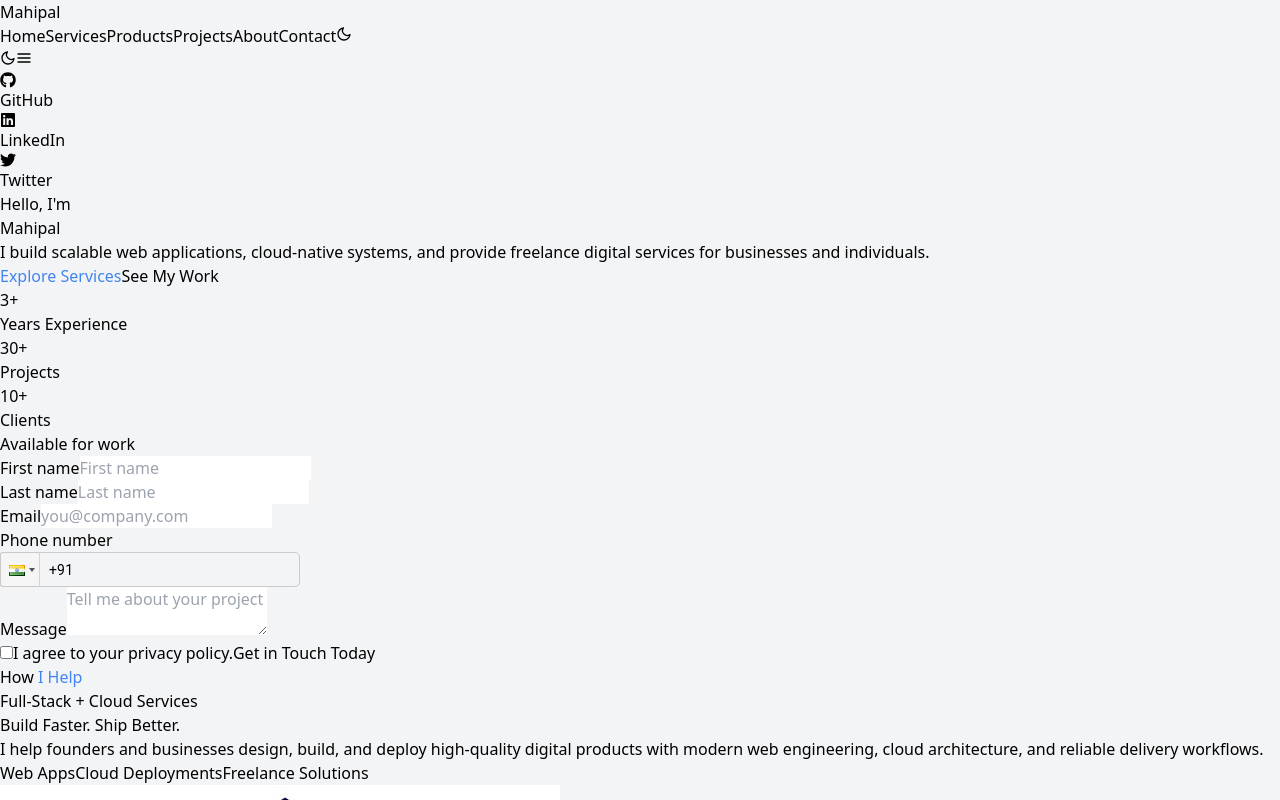
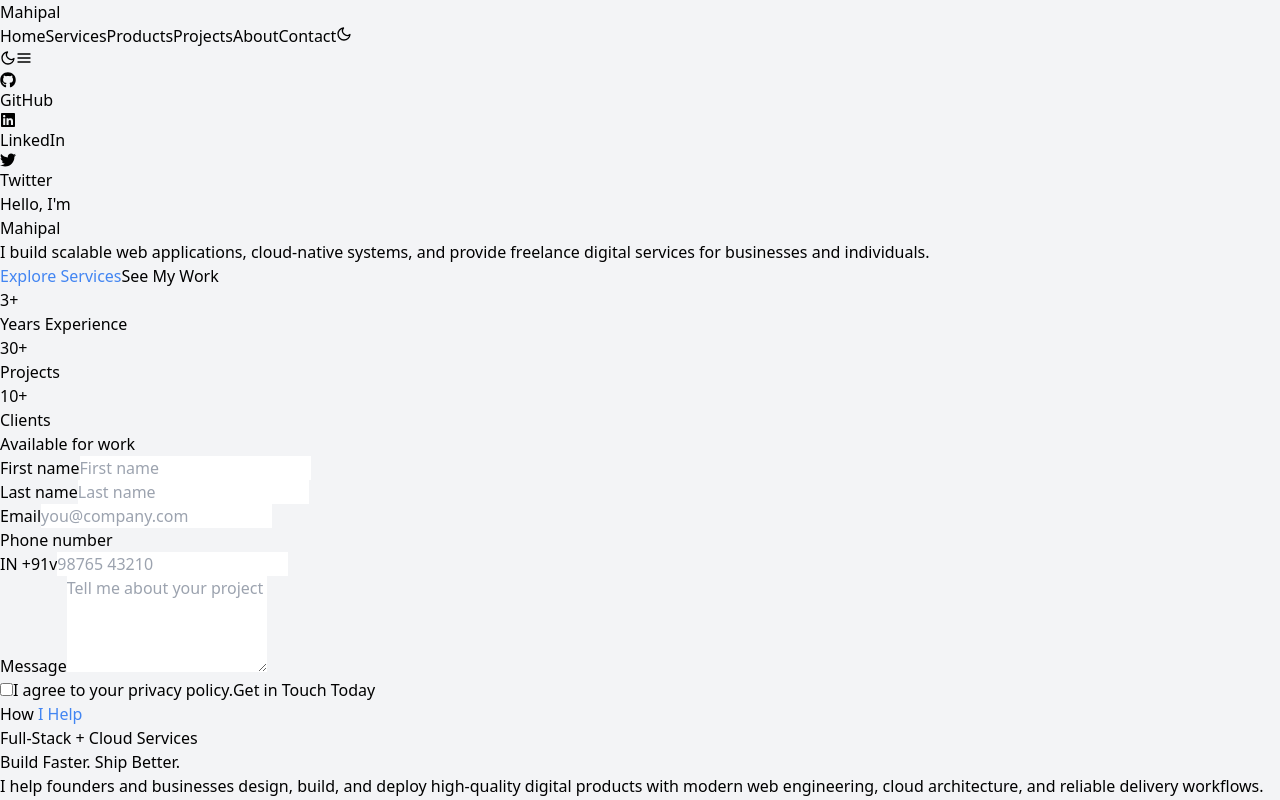
Before and after one commit to Guglothmahipal/portfolio-frontend, a React (Vite) app: page / in a window 1280 px wide. Shown: the top 800 px of the page. Built offline with nearby package versions, Linux system fonts and the light colour scheme.

Commit message:
changes made in home page form

```diff
--- a/src/pages/Home.tsx
+++ b/src/pages/Home.tsx
@@ -2,8 +2,6 @@ import { motion } from "framer-motion";
 import { Link, useNavigate } from "react-router-dom";
 import webDevImage from "../assets/webdev.jpg";
 import { useMemo, useState } from "react";
-import PhoneInput from "react-phone-input-2";
-import "react-phone-input-2/lib/style.css";
 
 import {
   FaCode,
@@ -25,13 +23,40 @@ const Home = () => {
 
   const [phoneDialCode, setPhoneDialCode] = useState("91");
   const [phoneInputValue, setPhoneInputValue] = useState("");
-  const [phoneCountry, setPhoneCountry] = useState("in");
+  const [phoneCountry, setPhoneCountry] = useState("IN");
+  const [isCountryOpen, setIsCountryOpen] = useState(false);
+
+  const phoneCountries = [
+    { iso: "IN", name: "India", dialCode: "91" },
+    { iso: "US", name: "United States", dialCode: "1" },
+    { iso: "GB", name: "United Kingdom", dialCode: "44" },
+    { iso: "CA", name: "Canada", dialCode: "1" },
+    { iso: "DE", name: "Germany", dialCode: "49" },
+    { iso: "FR", name: "France", dialCode: "33" },
+    { iso: "IT", name: "Italy", dialCode: "39" },
+    { iso: "ES", name: "Spain", dialCode: "34" },
+    { iso: "NL", name: "Netherlands", dialCode: "31" },
+    { iso: "SE", name: "Sweden", dialCode: "46" },
+    { iso: "CH", name: "Switzerland", dialCode: "41" },
+    { iso: "AE", name: "United Arab Emirates", dialCode: "971" },
+    { iso: "SA", name: "Saudi Arabia", dialCode: "966" },
+    { iso: "SG", name: "Singapore", dialCode: "65" },
+    { iso: "MY", name: "Malaysia", dialCode: "60" },
+    { iso: "JP", name: "Japan", dialCode: "81" },
+    { iso: "KR", name: "South Korea", dialCode: "82" },
+    { iso: "AU", name: "Australia", dialCode: "61" },
+    { iso: "NZ", name: "New Zealand", dialCode: "64" },
+    { iso: "ZA", name: "South Africa", dialCode: "27" },
+    { iso: "BR", name: "Brazil", dialCode: "55" },
+  ];
+
+  const selectedPhoneCountry =
+    phoneCountries.find((item) => item.iso === phoneCountry) ?? phoneCountries[0];
 
   const isPhoneValid = useMemo(() => {
     const digits = phoneInputValue.replace(/\D/g, "");
-    const localDigits = digits.slice(phoneDialCode.length);
-    return localDigits.length >= 6;
-  }, [phoneDialCode, phoneInputValue]);
+    return digits.length >= 6;
+  }, [phoneInputValue]);
 
   const isFormValid = useMemo(
     () =>
@@ -57,6 +82,7 @@ const Home = () => {
     { name: "Tailwind CSS", color: "bg-cyan-500" },
     { name: "Framer Motion", color: "bg-pink-500" },
   ];
+
   return (
     <>      {/* ================= HERO SECTION ================= */}
       <section className="relative pt-20 pb-10 md:min-h-[calc(100vh-5.25rem)] ">
@@ -157,7 +183,7 @@ const Home = () => {
               <form
                 action="https://formsubmit.co/guglothmahipal@gmail.com"
                 method="POST"
-                className="relative space-y-3 border border-gray-300 dark:border-gray-700 rounded-2xl p-4 pt-10 md:p-5 md:pt-12 bg-white/45 dark:bg-black/10 shadow-[0_10px_30px_rgba(0,0,0,0.08)]"
+                className="relative space-y-4 border border-gray-300 dark:border-gray-700 rounded-2xl p-4 pt-10 md:p-5 md:pt-12 bg-white/45 dark:bg-black/10 shadow-[0_10px_30px_rgba(0,0,0,0.08)]"
               >
                 <div className="absolute -top-4 left-1/2 -translate-x-1/2 inline-flex items-center gap-2 rounded-full px-3 py-1.5 bg-green-50 dark:bg-green-900/20 border border-green-200 dark:border-green-700">
                   <span className="relative flex h-2.5 w-2.5">
@@ -171,11 +197,13 @@ const Home = () => {
                 <input type="hidden" name="_subject" value="New Portfolio Inquiry" />
                 <input type="hidden" name="_captcha" value="false" />
 
+
                 <div className="grid grid-cols-1 sm:grid-cols-2 gap-3">
                   <div>
                     <label className="block text-xs font-medium mb-1.5 text-gray-700 dark:text-gray-300">First name</label>
                     <input
                       name="first_name"
+                      autoComplete="given-name"
                       required
                       placeholder="First name"
                       value={formValues.firstName}
@@ -189,6 +217,7 @@ const Home = () => {
                     <label className="block text-xs font-medium mb-1.5 text-gray-700 dark:text-gray-300">Last name</label>
                     <input
                       name="last_name"
+                      autoComplete="family-name"
                       required
                       placeholder="Last name"
                       value={formValues.lastName}
@@ -204,6 +233,7 @@ const Home = () => {
                   <label className="block text-xs font-medium mb-1.5 text-gray-700 dark:text-gray-300">Email</label>
                   <input
                     name="email"
+                    autoComplete="email"
                     type="email"
                     required
                     placeholder="you@company.com"
@@ -218,49 +248,60 @@ const Home = () => {
                 <div>
                   <label className="block text-xs font-medium mb-1.5 text-gray-700 dark:text-gray-300">Phone number</label>
                   <input type="hidden" name="country_code" value={`+${phoneDialCode}`} />
-                  <input type="hidden" name="phone" value={phoneInputValue ? `+${phoneInputValue}` : ""} />
-                  <div className="phone-input-wrap">
-                    <PhoneInput
-                      country={phoneCountry}
-                      value={phoneInputValue}
-                      onChange={(value, country) => {
-                        const dialCode =
-                          typeof country === "object" &&
-                          country &&
-                          "dialCode" in country &&
-                          typeof country.dialCode === "string"
-                            ? country.dialCode
-                            : "91";
-                        const nextCountry =
-                          typeof country === "object" &&
-                          country &&
-                          "countryCode" in country &&
-                          typeof country.countryCode === "string"
-                            ? country.countryCode
-                            : "in";
-                        setPhoneDialCode(dialCode);
-                        setPhoneCountry(nextCountry);
-                        setPhoneInputValue(value);
-                        setFormValues((prev) => ({ ...prev, phone: value }));
-                      }}
-                      enableSearch
-                      disableSearchIcon
-                      countryCodeEditable={false}
-                      inputProps={{ required: true }}
-                      inputClass="!w-full !h-[42px] !rounded-xl !border !border-gray-300 dark:!border-gray-700 !bg-transparent !text-sm !pl-[72px] !pr-3 !shadow-none focus:!border-violet-400"
-                      buttonClass="!w-[58px] !rounded-l-xl !border !border-r !border-gray-300 dark:!border-gray-700 !bg-white dark:!bg-gray-900 !px-1.5"
-                      dropdownClass="!rounded-xl !border !border-gray-200 dark:!border-gray-700 !shadow-xl"
-                      searchClass="!w-full !rounded-md"
-                      containerClass="!w-full"
-                      inputStyle={{ backgroundColor: "transparent" }}
-                      buttonStyle={{ borderRight: "1px solid #d1d5db" }}
-                      dropdownStyle={{ zIndex: 9999 }}
-                    />
+                  <input
+                    type="hidden"
+                    name="phone"
+                    value={phoneInputValue ? `+${phoneDialCode} ${phoneInputValue}` : ""}
+                  />
+
+                  <div className="relative">
+                    <div className="flex items-center gap-1">
+                      <button
+                        type="button"
+                        onClick={() => setIsCountryOpen((prev) => !prev)}
+                        className="w-[22%] h-[42px] rounded-xl border border-gray-300 dark:border-gray-700 bg-white dark:bg-gray-900 px-2 text-xs font-normal text-left flex items-center"
+                      >
+                        <span className="tracking-wide">{selectedPhoneCountry.iso} +{selectedPhoneCountry.dialCode}</span>
+                        <span className="ml-1 text-[10px] text-gray-500">v</span>
+                      </button>
+
+                      <input
+                        required
+                        autoComplete="tel"
+                        inputMode="numeric"
+                        placeholder="98765 43210"
+                        value={phoneInputValue}
+                        onChange={(e) => {
+                          setPhoneInputValue(e.target.value);
+                          setFormValues((prev) => ({ ...prev, phone: e.target.value }));
+                        }}
+                        className="w-full h-[42px] rounded-xl border border-gray-300 dark:border-gray-700 bg-transparent px-3 py-2.5 text-sm outline-none focus:border-violet-400"
+                      />
+                    </div>
+
+                    {isCountryOpen && (
+                      <div className="absolute left-0 z-20 mt-2 max-h-56 w-[22rem] overflow-y-auto rounded-xl border border-gray-200 dark:border-gray-700 bg-white dark:bg-gray-900 shadow-xl">
+                        {phoneCountries.map((item) => (
+                          <button
+                            key={item.iso}
+                            type="button"
+                            onClick={() => {
+                              setPhoneCountry(item.iso);
+                              setPhoneDialCode(item.dialCode);
+                              setIsCountryOpen(false);
+                            }}
+                            className="flex w-full items-center justify-between px-3 py-2 text-left text-sm hover:bg-gray-100 dark:hover:bg-gray-800"
+                          >
+                            <span className="text-gray-700 dark:text-gray-200">{item.iso} {item.name}</span>
+                            <span className="font-medium text-gray-500 dark:text-gray-400">+{item.dialCode}</span>
+                          </button>
+                        ))}
+                      </div>
+                    )}
                   </div>
+
                   {!isPhoneValid && formValues.phone.trim() !== "" && (
-                    <p className="mt-1 text-[11px] text-red-500">
-                      Enter a valid phone number.
-                    </p>
+                    <p className="mt-1 text-[11px] text-red-500">Enter a valid phone number.</p>
                   )}
                 </div>
 
@@ -268,6 +309,7 @@ const Home = () => {
                   <label className="block text-xs font-medium mb-1.5 text-gray-700 dark:text-gray-300">Message</label>
                   <textarea
                     name="message"
+                    rows={4}
                     required
                     placeholder="Tell me about your project"
                     value={formValues.message}
@@ -290,6 +332,7 @@ const Home = () => {
                   />
                   <span>I agree to your <Link to="/privacy-policy" className="underline underline-offset-2">privacy policy</Link>.</span>
                 </label>
+
 
                 <button
                   type="submit"
@@ -321,10 +364,10 @@ const Home = () => {
             whileInView={{ opacity: 1, y: 0 }}
             transition={{ duration: 0.65 }}
             viewport={{ once: true }}
-            className="relative overflow-hidden rounded-[2rem] border border-rose-200/40 bg-[linear-gradient(135deg,#da9db8_0%,#cf90b8_45%,#c38fc2_100%)] p-8 md:p-12 text-white shadow-[0_18px_48px_rgba(157,78,130,0.22)]"
+            className="relative overflow-hidden rounded-[2rem] border border-rose-300/70 bg-[linear-gradient(135deg,#da9db8_0%,#cf90b8_30%,#c38fc2_30%)] p-8 md:p-12 text-white shadow-[0_18px_48px_rgba(157,78,130,0.22)]"
           >
             <div className="pointer-events-none absolute inset-0">
-              <div className="absolute -top-24 -left-20 h-72 w-72 rounded-full bg-white/15 blur-3xl" />
+              <div className="absolute -top-24 -left-20 h-72 w-72 rounded-full bg-white/1 blur-2xl" />
               <div className="absolute -bottom-20 -right-16 h-72 w-72 rounded-full bg-purple-900/25 blur-3xl" />
             </div>
 
```
